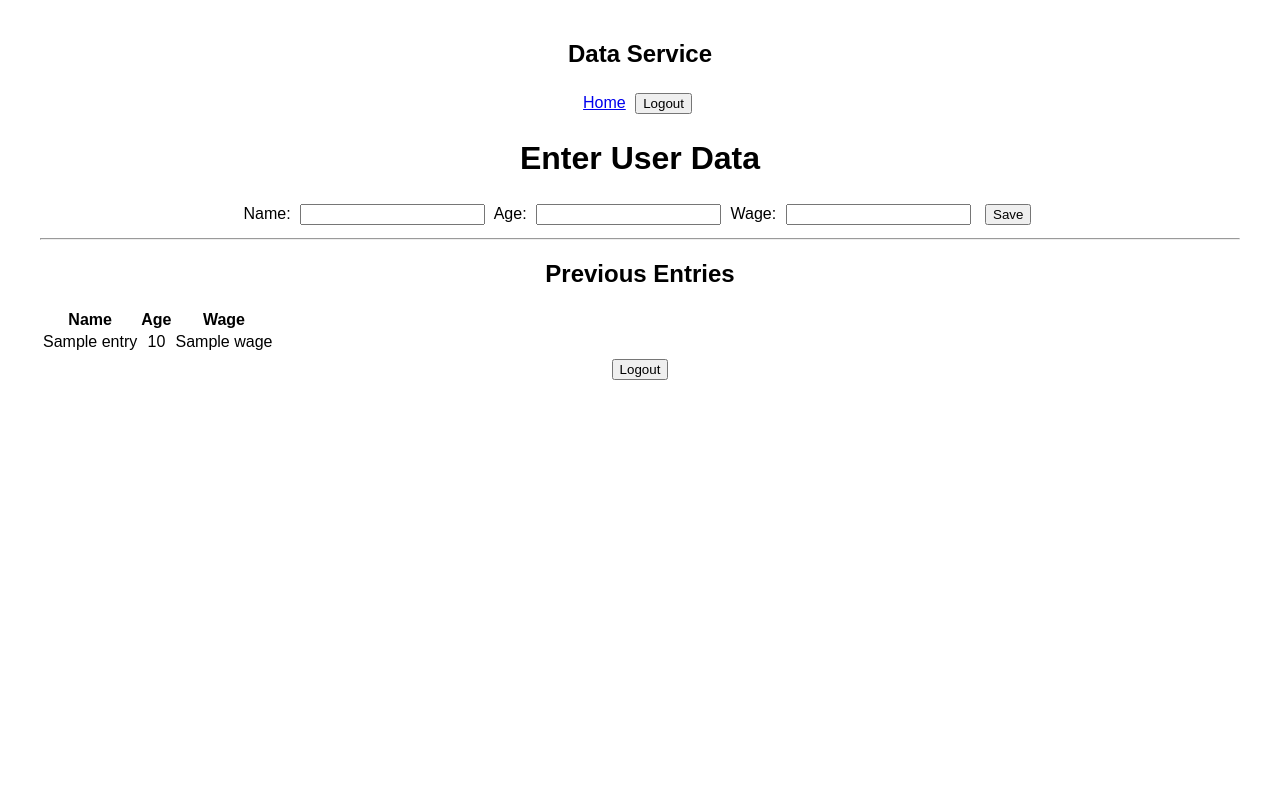
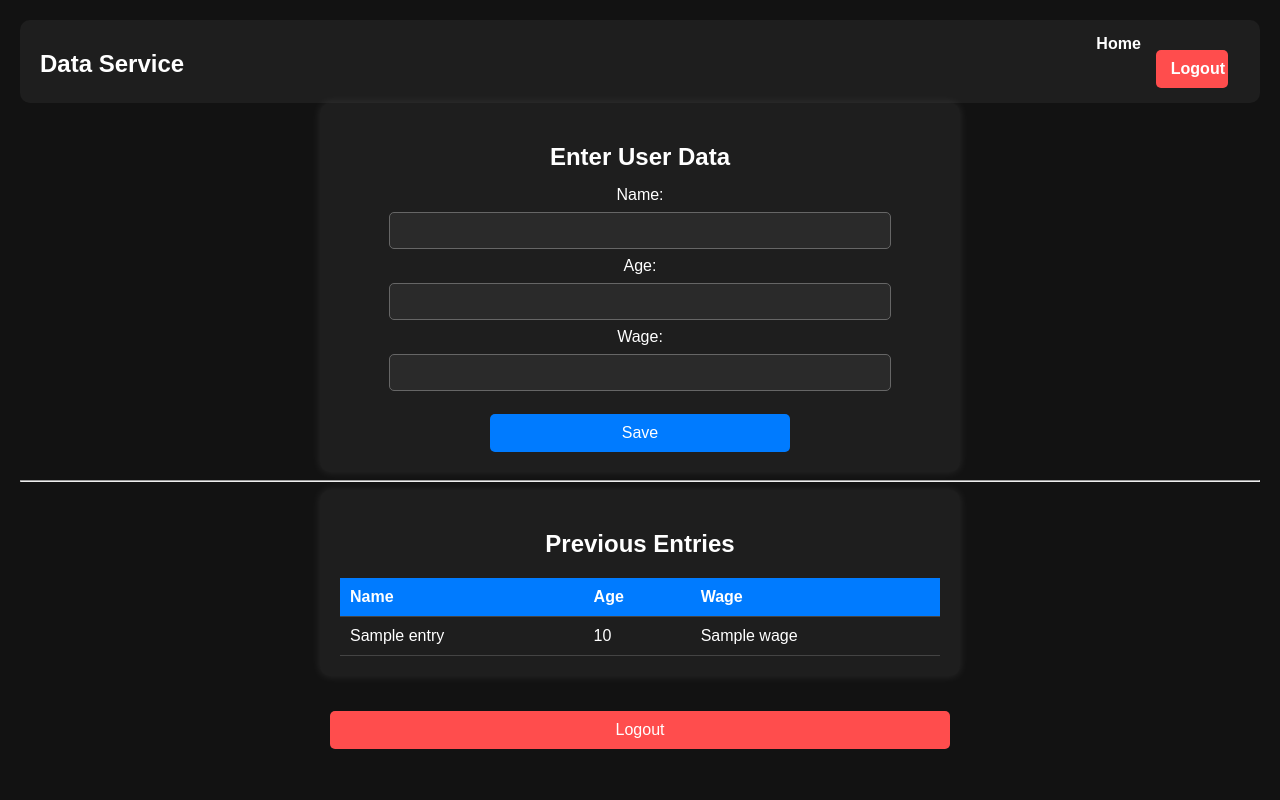
Before and after one commit to StressedAsh/acit3495-project, a Flask app: template data_service/templates/data_form.html in a window 1280 px wide. Run offline with Flask 3, Linux system fonts and the light colour scheme; the template is opened without the code that fills it: most values are stand-ins (such as "Sample title", 1, 10 or a date in 2020).

Commit message:
added styling

```diff
--- a/data_service/static/style.css
+++ b/data_service/static/style.css
@@ -1,15 +1,144 @@
+/* General Styling */
 body {
-  font-family: Arial, sans-serif;
-  margin: 40px;
+  font-family: "Arial", sans-serif;
+  background-color: #121212; /* Dark mode */
+  color: #ffffff;
   text-align: center;
+  margin: 0;
+  padding: 20px;
 }
 
-form {
-  display: inline-block;
-  text-align: left;
+/* Navigation Bar */
+nav {
+  display: flex;
+  justify-content: space-between;
+  align-items: center;
+  background-color: #1e1e1e;
+  padding: 10px 20px;
+  border-radius: 10px;
 }
 
-input,
+.nav-links {
+  display: flex;
+  gap: 15px;
+}
+
+.nav-links a {
+  color: #ffffff;
+  text-decoration: none;
+  font-weight: bold;
+}
+
+.nav-links button {
+  background-color: #ff4d4d;
+  padding: 10px 15px;
+  border: none;
+  color: white;
+  font-weight: bold;
+  border-radius: 5px;
+  cursor: pointer;
+}
+
+.nav-links button:hover {
+  background-color: #cc0000;
+}
+
+/* Container Styling */
+.container {
+  max-width: 600px;
+  margin: auto;
+  padding: 20px;
+  background-color: #1e1e1e;
+  border-radius: 10px;
+  box-shadow: 0 0 10px rgba(255, 255, 255, 0.1);
+}
+
+/* Headings */
+h1,
+h2 {
+  font-size: 24px;
+  margin-bottom: 15px;
+}
+
+/* Form Styles */
+form {
+  display: flex;
+  flex-direction: column;
+  align-items: center;
+}
+
+/* Input fields */
+input {
+  width: 80%;
+  padding: 10px;
+  margin: 8px 0;
+  border: 1px solid #666;
+  border-radius: 5px;
+  background-color: #2a2a2a;
+  color: white;
+}
+
+/* Button Styles */
 button {
-  margin: 5px;
+  width: 50%;
+  padding: 10px;
+  margin-top: 15px;
+  background-color: #007bff;
+  border: none;
+  border-radius: 5px;
+  color: white;
+  font-size: 16px;
+  cursor: pointer;
+  transition: all 0.3s ease-in-out;
 }
+
+button:hover {
+  background-color: #0056b3;
+}
+
+/* Table Styling */
+table {
+  width: 100%;
+  margin-top: 20px;
+  border-collapse: collapse;
+}
+
+th,
+td {
+  padding: 10px;
+  text-align: left;
+  border-bottom: 1px solid #444;
+}
+
+th {
+  background-color: #007bff;
+}
+
+/* Logout Button */
+.logout-container {
+  margin-top: 20px;
+}
+
+.logout-btn {
+  background-color: #ff4d4d;
+  padding: 10px 15px;
+  text-decoration: none;
+  color: white;
+  border-radius: 5px;
+  cursor: pointer;
+}
+
+.logout-btn:hover {
+  background-color: #cc0000;
+}
+
+/* Responsive Design */
+@media (max-width: 600px) {
+  input {
+    width: 100%;
+  }
+
+  button {
+    width: 100%;
+  }
+}
--- a/data_service/templates/base.html
+++ b/data_service/templates/base.html
@@ -11,7 +11,7 @@
   </head>
   <body>
     <nav>
-      <h2>Data Service</h2>
+      <h1>Data Service</h1>
       <div class="nav-links">
         <a href="/">Home</a>
         <button onclick="logout()">Logout</button>
@@ -27,9 +27,9 @@
           credentials: "include",
         })
           .then((response) => {
-            window.location.href = "http://localhost:5001/login"; // ✅ Redirect to login
+            window.location.href = "http://localhost:5001/login";
             setTimeout(() => {
-              window.location.reload(true); // ✅ Force reload to clear cache
+              window.location.reload(true);
             }, 500);
           })
           .catch((error) => console.error("Logout failed", error));
--- a/data_service/templates/data_form.html
+++ b/data_service/templates/data_form.html
@@ -1,6 +1,8 @@
 {% extends "base.html" %} {% block title %}User Data Form{% endblock %} {% block
 content %}
-<h1>Enter User Data</h1>
+
+<div class="container">
+  <h2>Enter User Data</h2>
 
   {% if message %}
   <p class="success">{{ message }}</p>
@@ -18,8 +20,11 @@ content %}
 
     <button type="submit">Save</button>
   </form>
+</div>
 
 <hr />
+
+<div class="container">
   <h2>Previous Entries</h2>
   <table>
     <tr>
@@ -35,8 +40,11 @@ content %}
     </tr>
     {% endfor %}
   </table>
+</div>
 
-<!-- ✅ Logout Button -->
-<a href="http://localhost:5001/auth/logout"><button>Logout</button></a>
+<!-- Logout Button -->
+<div class="logout-container">
+  <button class="logout-btn" onclick="logout()">Logout</button>
+</div>
 
 {% endblock %}
```
Also changed, not shown: auth_service/static/style.css (added, +93 -0 lines), auth_service/views/index.html (+12 -2 lines), auth_service/views/login.html (+10 -2 lines), auth_service/views/register.html (+10 -2 lines). Lines whose indentation alone changed are shown as unchanged.
